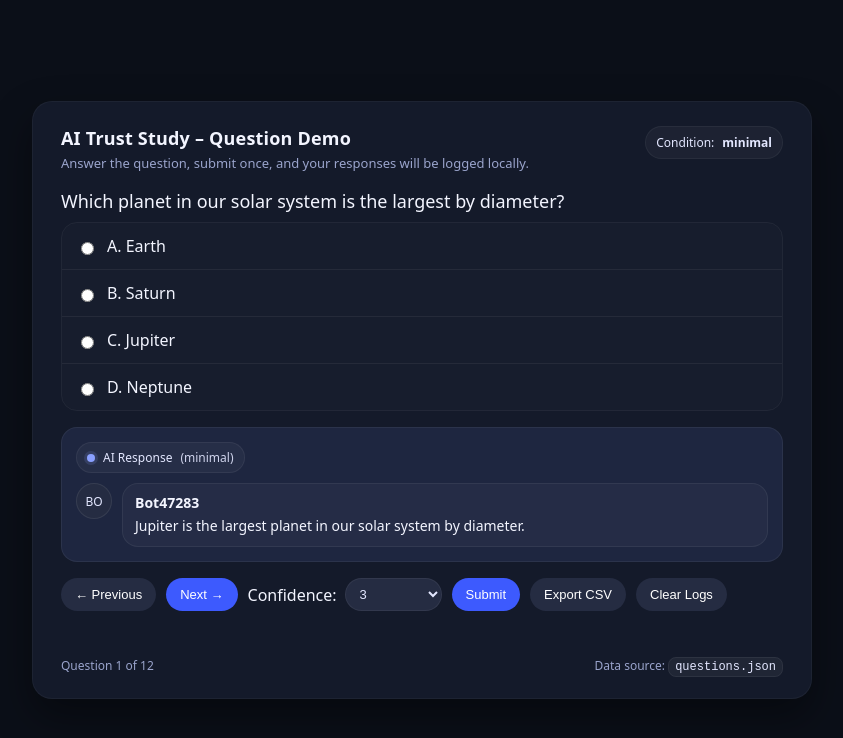
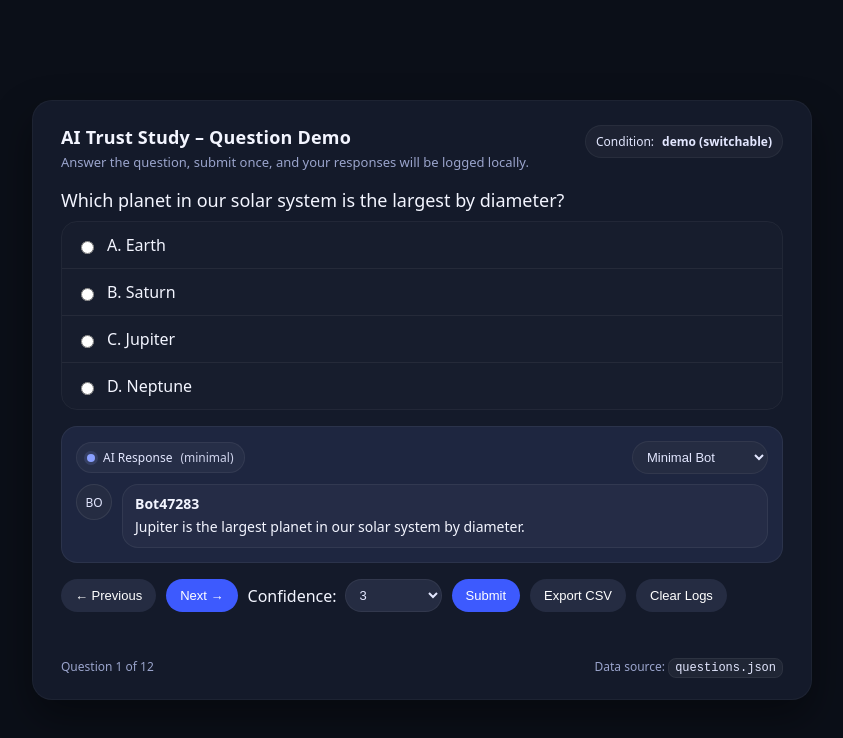
Before and after one commit to Sunnnnnnnnnnny/ai-trust-study, a plain HTML site: page index.html in a window 1280 px wide. Shown: the whole page, without its empty margins (218-1061 px from the left). Drawn offline with Linux system fonts and the light colour scheme.

Commit message:
Change mode from 'study' to 'demo'

```diff
--- a/index.html
+++ b/index.html
@@ -311,14 +311,14 @@ const DATA_URL = "questions.json";
 
 document.getElementById("dataUrlLabel").textContent = DATA_URL;
 
-const MODE = "study"; // change to "demo" to freely switch styles
+const MODE = "demo"; // change to "study" to be fixed on a style
 
 const STYLES = ["minimal", "nameOnly", "polite", "avatar", "authority", "uncertainty"];
 
 let questions = [];
 let currentIndex = 0;
 
-let assignedStyle = null;   // for study mode
+//let assignedStyle = null;   // for study mode
 let currentStyle = "minimal";
 
 let logs = JSON.parse(localStorage.getItem("ai_trust_logs") || "[]");
```
